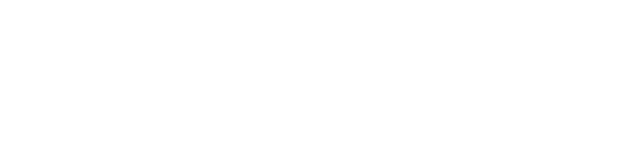
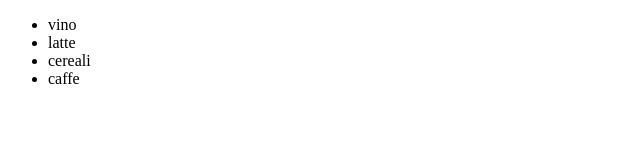
Before and after one commit to vittoriaromano/js-lista-spesa, a plain HTML site: page index.html in a window 1280 px wide. Shown: the whole page, without its empty margins (0-640 px from the left). Drawn offline with Linux system fonts and the light colour scheme.

Commit message:
lista-spesa

```diff
--- a/index.html
+++ b/index.html
@@ -7,6 +7,9 @@
     <title>lista spesa</title>
 </head>
 <body>
+    <ul id="shopping-list">
+
+    </ul>
     <script src="js/index.js"></script>
 </body>
 </html>
--- a/js/index.js
+++ b/js/index.js
@@ -1 +1,26 @@
 'use strict'
+
+//lista spesa
+
+const shoppingList = [
+    'vino',
+    'latte',
+    'cereali',
+    'caffe'
+];
+
+
+const ul = document.getElementById('shopping-list');
+console.log(ul);
+
+//diamo al'index una variabile precedente al ciclo
+let i = 0;
+
+
+while(i < shoppingList.length){
+    console.log(shoppingList[i]);
+    const listItem = document.createElement('li');
+    listItem.append(shoppingList[i]);
+    ul.append(listItem);
+    i++;
+}
```
Also changed, not shown: 1 other file.
